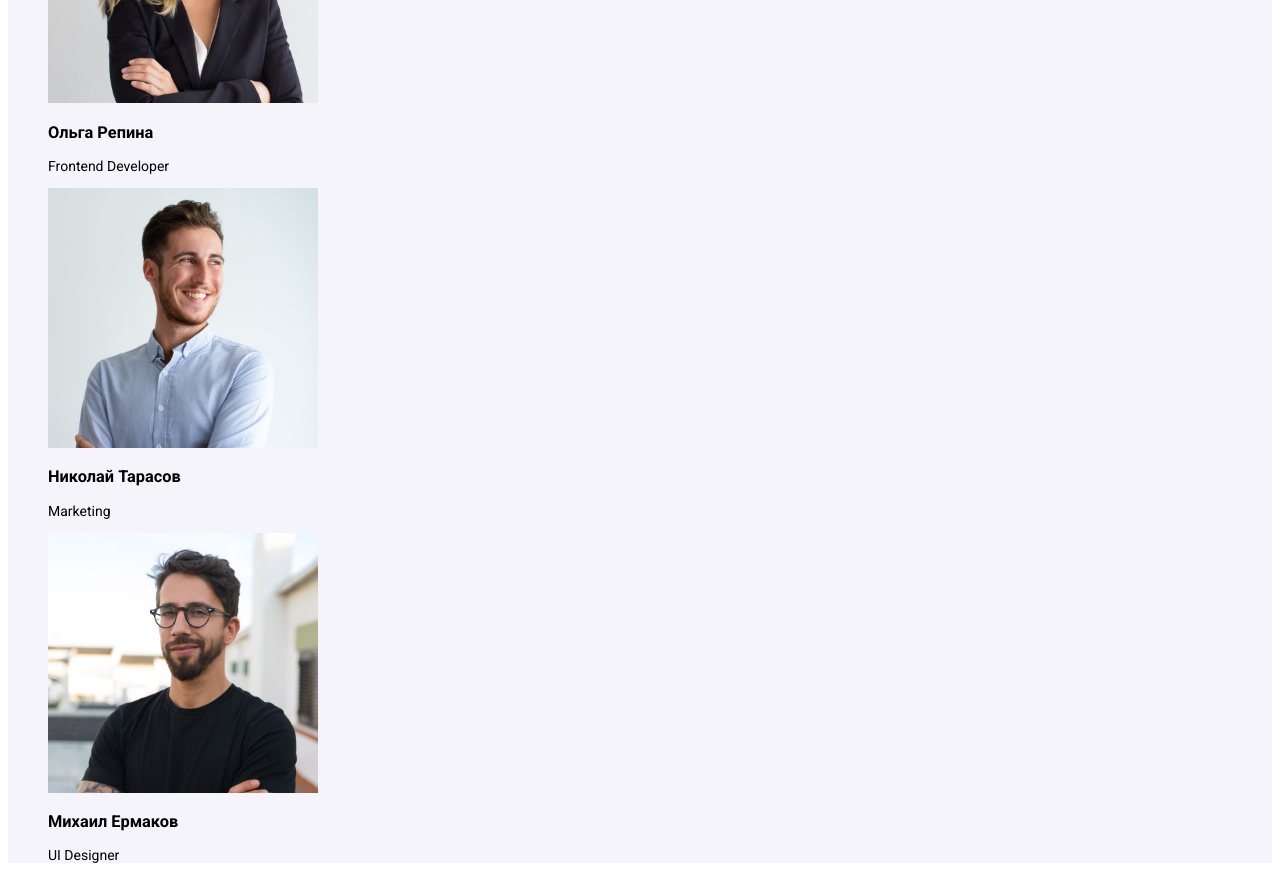
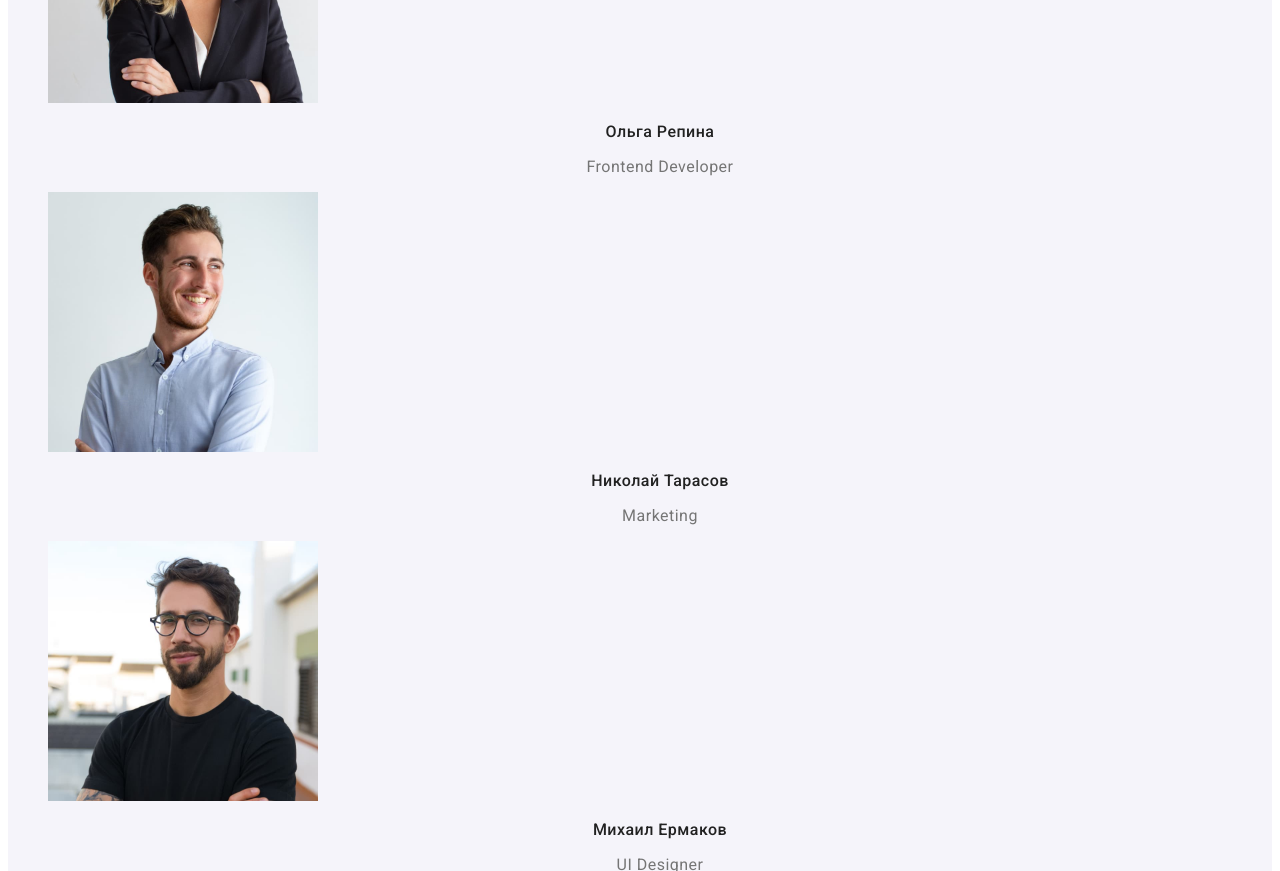
Before and after one commit to Weselka/goit-markup-hw-02, a plain HTML site: page index.html in a window 1280 px wide. Shown: the part 2130-3001 px from the top of the page. Drawn offline with Linux system fonts and the light colour scheme.

Commit message:
Змінює стиль секції фахівців

```diff
--- a/index.html
+++ b/index.html
@@ -30,7 +30,7 @@
     <main>
         <section class="hero">
             <h1 class="hero-title">Эффективные решения для вашего бизнеса</h1>
-            <button type="button" class="hero-btn">Заказать услугу</button>
+            <button type="button" class="hero-btn btn">Заказать услугу</button>
         </section>
         <section class="feature">
             <h2 class="feature-title visually-hidden">Особенности</h2>
@@ -77,18 +77,18 @@
                 </li>
                 <li>
                     <img src="./images/img(1).jpg" alt="Ольга Репина" width="270">
-                    <h3 class="section-name">Ольга Репина</h3>
-                    <p class="section-expert" lang="en">Frontend Developer</p>
+                    <h3 class="teams-name">Ольга Репина</h3>
+                    <p class="teams-expert" lang="en">Frontend Developer</p>
                 </li>
                 <li>
                     <img src="./images/img(2).jpg" alt="Николай Тарасов" width="270">
-                    <h3 class="section-name">Николай Тарасов</h3>
-                    <p class="section-expert" lang="en">Marketing</p>
+                    <h3 class="teams-name">Николай Тарасов</h3>
+                    <p class="teams-expert" lang="en">Marketing</p>
                 </li>
                 <li>
                     <img src="./images/img(3).jpg" alt="Михаил Ермаков" width="270">
-                    <h3 class="section-name">Михаил Ермаков</h3>
-                    <p class="section-expert" lang="en">UI Designer</p>
+                    <h3 class="teams-name">Михаил Ермаков</h3>
+                    <p class="teams-expert" lang="en">UI Designer</p>
                 </li>
             </ul>
         </section>
```
